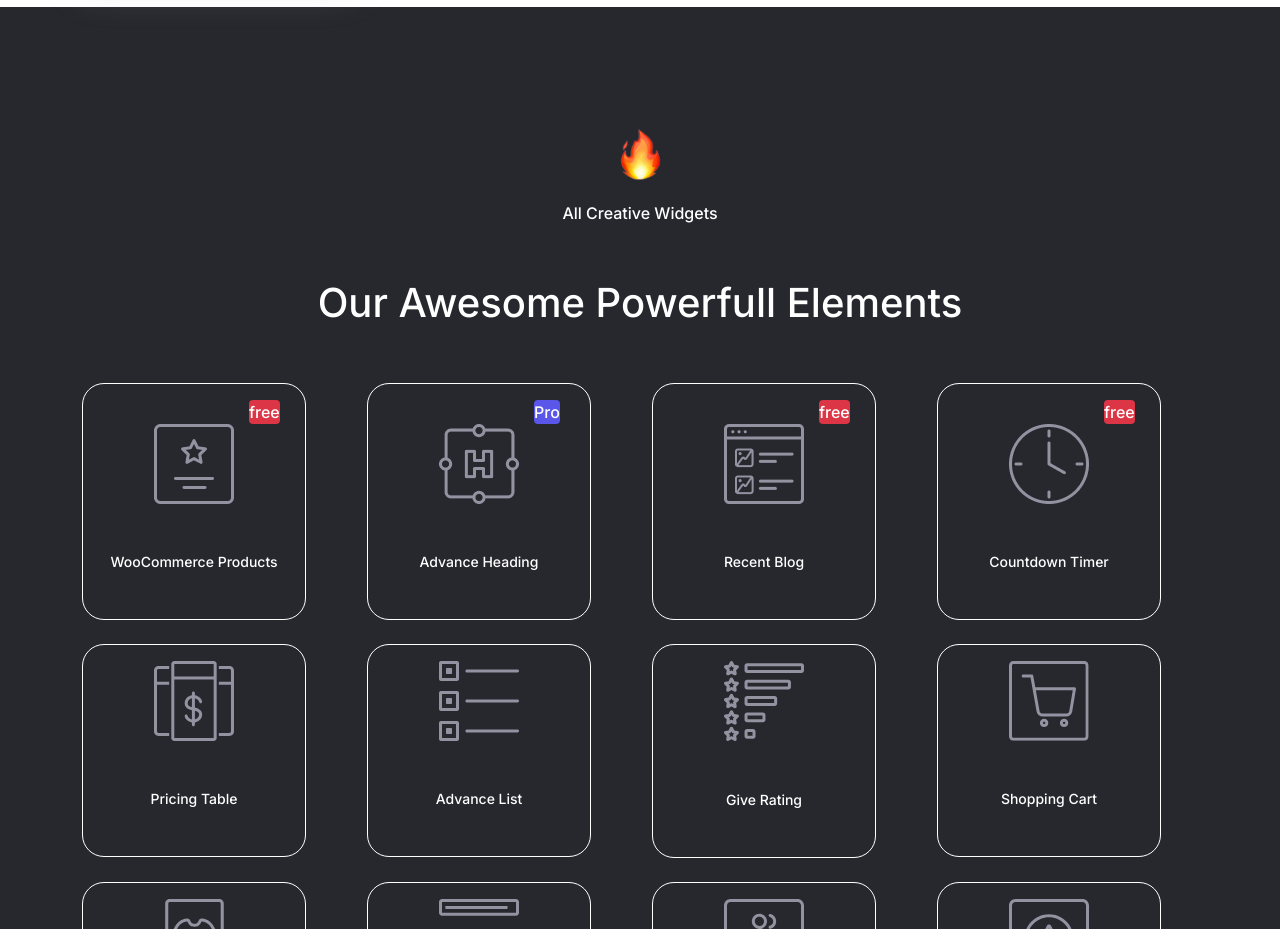
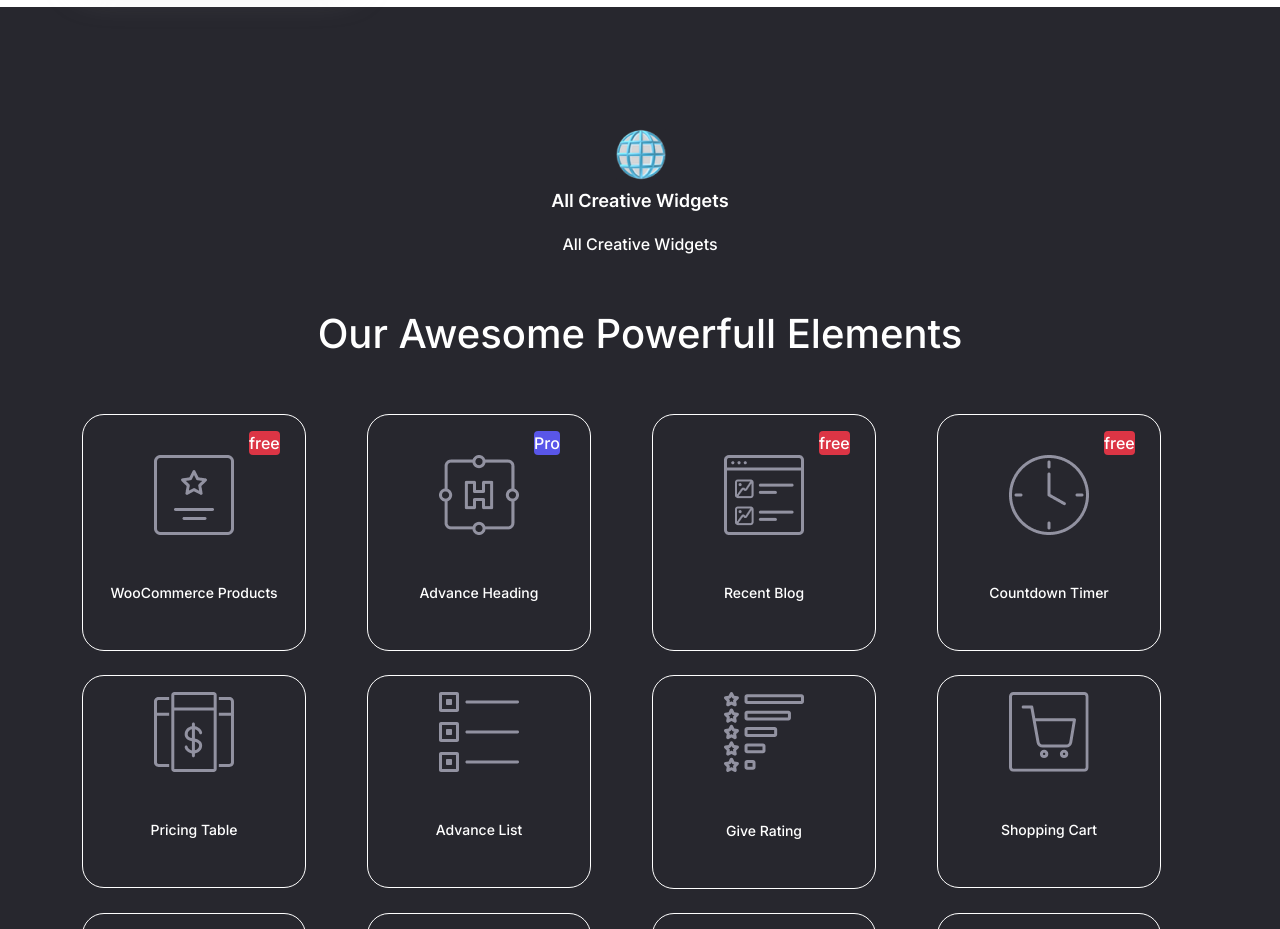
Before and after one commit to Smomi99/figma-design-for-saccha-It, a plain HTML site: page index.html in a window 1280 px wide. Shown: the part 4000-4929 px from the top of the page. Drawn offline with nearby package versions, Linux system fonts and the light colour scheme.

Commit message:
final commit

```diff
--- a/index.html
+++ b/index.html
@@ -326,7 +326,7 @@
     <section class="mt-4 " style="background-color: #27272E;">
         <div class="container">
             <div style="padding-top: 122px;">
-                <h2 class="text-white text-center mb-4 "><img src="./icons/fire.png" alt="">
+                <h2 class="text-white text-center mb-4 "><img src="./icons/short.png" alt="">
                     <h6 class="text-white text-center">All Creative Widgets</h6>
                     <br><br>
                     <h1 class="text-white text-center">Our Awesome Powerfull Elements</h1>
```
Also changed, not shown: icons/short.png (added).
